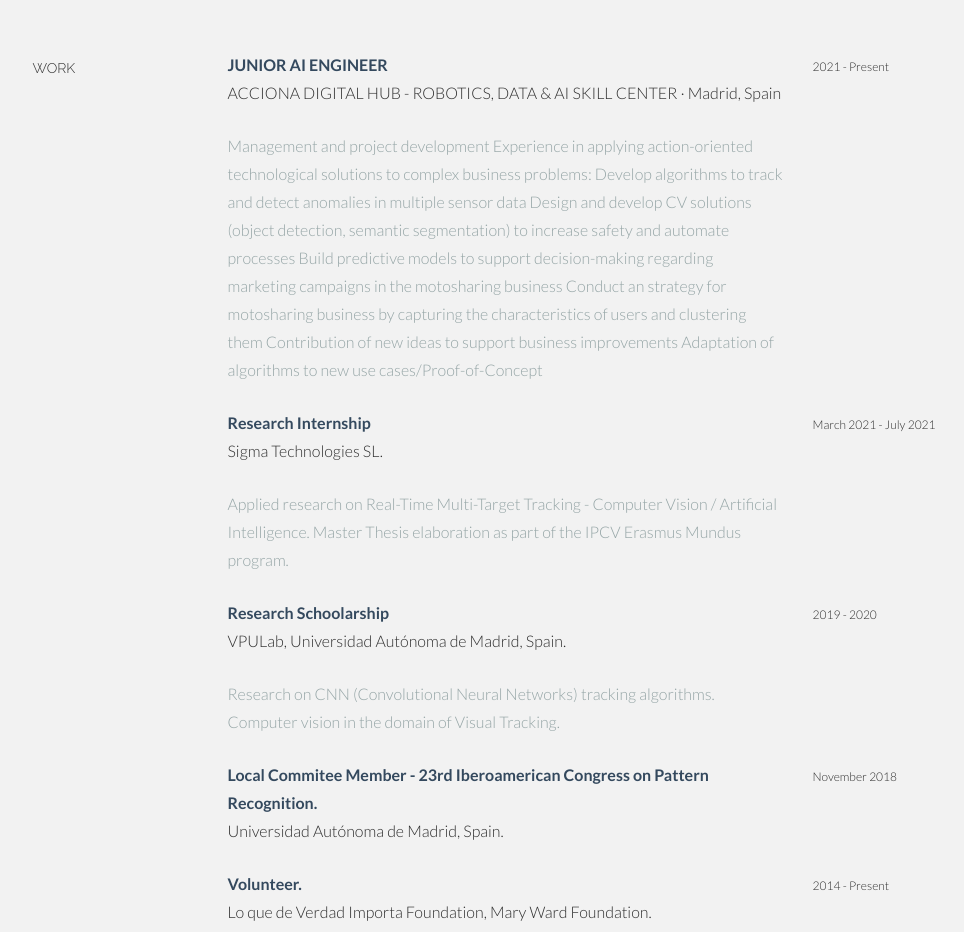
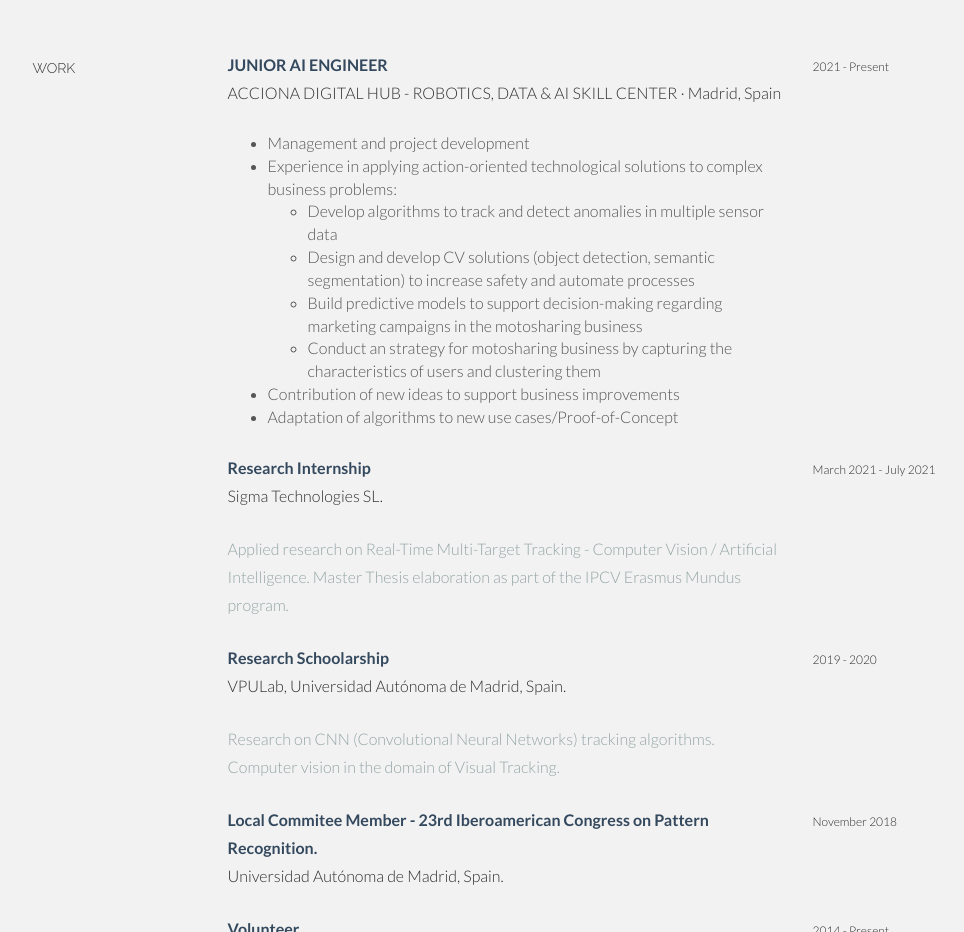
Before and after one commit to bertafmorena/bertafmorena.github.io, a plain HTML site: page index.html in a window 1280 px wide. Shown: the part 2580-3512 px from the top of the page, without its empty margins (135-1099 px from the left). Drawn offline with Linux system fonts and the light colour scheme.

Commit message:
junior experience with dotpoints

```diff
--- a/index.html
+++ b/index.html
@@ -178,18 +178,24 @@
           <t>JUNIOR AI ENGINEER </t><br/> ACCIONA DIGITAL HUB - ROBOTICS, DATA & AI SKILL CENTER · Madrid, Spain <br/>
         </p>
         <p>
-          <more>Management and project development
-Experience in applying action-oriented technological solutions to complex business
-problems:
-Develop algorithms to track and detect anomalies in multiple sensor data
-Design and develop CV solutions (object detection, semantic segmentation) to increase
-safety and automate processes
-Build predictive models to support decision-making regarding marketing campaigns in
-the motosharing business
-Conduct an strategy for motosharing business by capturing the characteristics of users
-and clustering them
-Contribution of new ideas to support business improvements
-Adaptation of algorithms to new use cases/Proof-of-Concept
+          <more>
+		  <ul>
+			  <li> Management and project development </li>
+			  <li> Experience in applying action-oriented technological solutions to complex business
+problems:</li>
+			  <ul>
+				  <li>Develop algorithms to track and detect anomalies in multiple sensor data </li>
+				  <li> Design and develop CV solutions (object detection, semantic segmentation) to increase
+safety and automate processes</li>
+				  <li> Build predictive models to support decision-making regarding marketing campaigns in
+the motosharing business</li>
+				  <li>Conduct an strategy for motosharing business by capturing the characteristics of users
+and clustering them </li>
+			  </ul>
+			  <li> Contribution of new ideas to support business improvements</li>
+			  <li> Adaptation of algorithms to new use cases/Proof-of-Concept</li>
+            </ul>
+
  </more>
         </p>
       </div>
```
